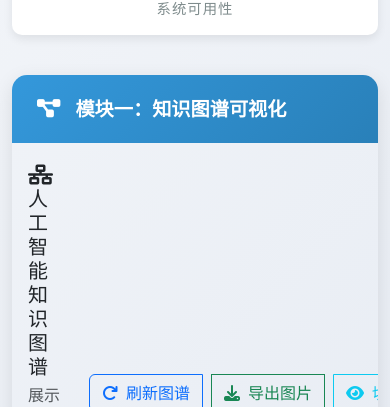
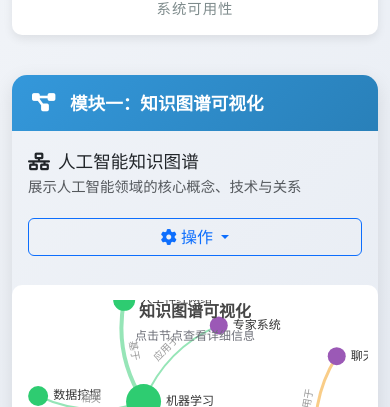
Before and after one commit to s18538218915-debug/s18538218915-debug.github.io, a plain HTML site: page index.html in a window 390 px wide. Shown: the part 437-844 px from the top of the page. Drawn offline with nearby package versions, Linux system fonts and the light colour scheme.

Commit message:
Update index.html

```diff
--- a/index.html
+++ b/index.html
@@ -331,6 +331,49 @@
         ::-webkit-scrollbar-thumb:hover {
             background: #555;
         }
+/* 手机端卡片标题调整 */
+@media (max-width: 768px) {
+    .module-card .card-header {
+        padding: 15px 20px;
+        font-size: 1.1rem;
+    }
+
+    /* 图表容器在手机端增加一些内边距 */
+    #graph-container {
+        padding: 15px 10px;
+    }
+
+    /* 标题区域调整 */
+    #visualization-module .card-body h5 {
+        font-size: 1.1rem;
+    }
+
+    #visualization-module .card-body .text-muted {
+        font-size: 0.9rem;
+    }
+}
+
+/* 超小屏幕进一步优化 */
+@media (max-width: 576px) {
+    .d-flex.justify-content-between.align-items-center.mb-4.px-3.pt-3 {
+        flex-direction: column;
+        align-items: flex-start !important;
+    }
+
+    .flex-shrink-0.mt-1 {
+        margin-top: 15px !important;
+        width: 100%;
+    }
+
+    .btn-group, .dropdown {
+        width: 100%;
+    }
+
+    .btn-group .btn, .dropdown .btn {
+        width: 100%;
+        margin: 5px 0;
+    }
+}
     </style>
 </head>
 <body>
@@ -375,7 +418,8 @@
         <p class="text-muted mb-0">展示人工智能领域的核心概念、技术与关系</p>
     </div>
     <div class="flex-shrink-0 mt-1">
-                            <div class="btn-group">
+        <!-- 桌面端显示完整按钮组 -->
+        <div class="btn-group d-none d-md-flex">
             <button class="btn btn-outline-primary mx-1" onclick="refreshGraph()">
                 <i class="fas fa-redo me-2"></i>刷新图谱
             </button>
@@ -385,6 +429,33 @@
             <button class="btn btn-outline-info mx-1" onclick="toggleGraphView()">
                 <i class="fas fa-eye me-2"></i>切换视图
             </button>
+        </div>
+
+        <!-- 手机端显示下拉菜单 -->
+        <div class="d-md-none">
+            <div class="dropdown">
+                <button class="btn btn-outline-primary dropdown-toggle" type="button"
+                        data-bs-toggle="dropdown" aria-expanded="false">
+                    <i class="fas fa-cog"></i> 操作
+                </button>
+                <ul class="dropdown-menu">
+                    <li>
+                        <a class="dropdown-item" href="javascript:void(0)" onclick="refreshGraph()">
+                            <i class="fas fa-redo me-2"></i>刷新图谱
+                        </a>
+                    </li>
+                    <li>
+                        <a class="dropdown-item" href="javascript:void(0)" onclick="exportGraph()">
+                            <i class="fas fa-download me-2"></i>导出图片
+                        </a>
+                    </li>
+                    <li>
+                        <a class="dropdown-item" href="javascript:void(0)" onclick="toggleGraphView()">
+                            <i class="fas fa-eye me-2"></i>切换视图
+                        </a>
+                    </li>
+                </ul>
+            </div>
         </div>
     </div>
 </div>
```
Lines whose indentation alone changed are shown as unchanged.
